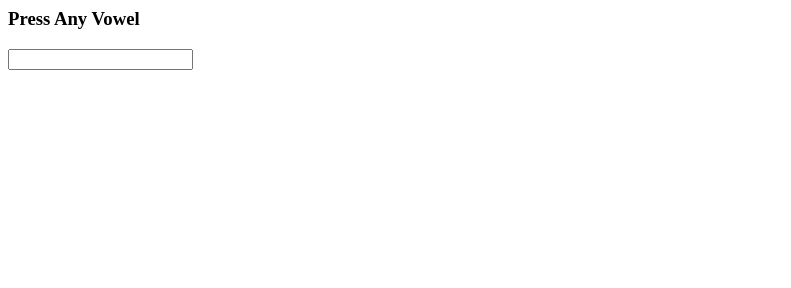
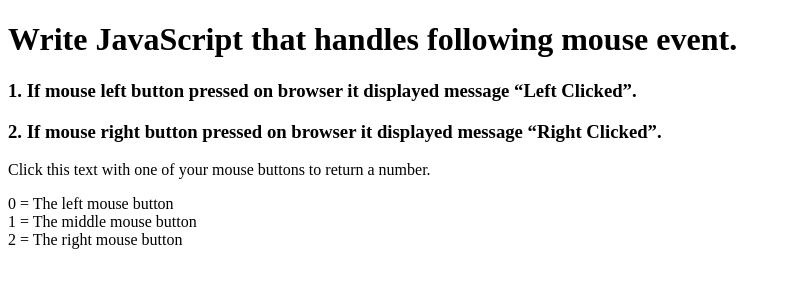
Before and after one commit to yashkhokhar28/JavaScript, a plain HTML site: page Mouse Event/MouseEvent3.html in a window 1280 px wide. Shown: the whole page, without its empty margins (0-791 px from the left). Drawn offline with Linux system fonts and the light colour scheme.

Commit message:
Update MouseEvent3.html

```diff
--- a/Mouse Event/MouseEvent3.html
+++ b/Mouse Event/MouseEvent3.html
@@ -1,34 +1,34 @@
+<!DOCTYPE html>
 <html lang="en">
-<head>
-    <meta charset="UTF-8">
-    <meta http-equiv="X-UA-Compatible" content="IE=edge">
-    <meta name="viewport" content="width=device-width, initial-scale=1.0">
-    <title>Mouse Event</title>
-</head>
-<body>
-    <h3 >Press Any Vowel</h3>
-    <input type="text" onkeypress="keypressed(event)">
+  <head>
+    <meta charset="UTF-8" />
+    <meta http-equiv="X-UA-Compatible" content="IE=edge" />
+    <meta name="viewport" content="width=device-width, initial-scale=1.0" />
+    <title>Mouse Event Programmes</title>
+    <h1>Write JavaScript that handles following mouse event.</h1>
+    <h3>
+      1. If mouse left button pressed on browser it displayed message “Left
+      Clicked”.
+    </h3>
+    <h3>
+      2. If mouse right button pressed on browser it displayed message “Right
+      Clicked”.
+    </h3>
+  </head>
+  <body>
+    <div onmousedown="WhichButton(event)">
+      Click this text with one of your mouse buttons to return a number.
+      <p>
+        0 = The left mouse button<br />
+        1 = The middle mouse button<br />
+        2 = The right mouse button
+      </p>
+    </div>
+
     <script>
-        function keypressed(event) {
-           var x = event.key;
-           if (x=='a') {
-            alert("vowel is pressed");
-           }
-           if (x=='e') {
-            alert("vowel is pressed");
-           }
-           if (x=='i') {
-            alert("vowel is pressed");
-           }
-           if (x=='o') {
-            alert("vowel is pressed");
-           }
-           if (x=='u') {
-            alert("vowel is pressed");
-           } else{
-            alert("it is not vowel")
-           }
-        }
+      function WhichButton(event) {
+        alert("You pressed button: " + event.button);
+      }
     </script>
-</body>
+  </body>
 </html>
```
